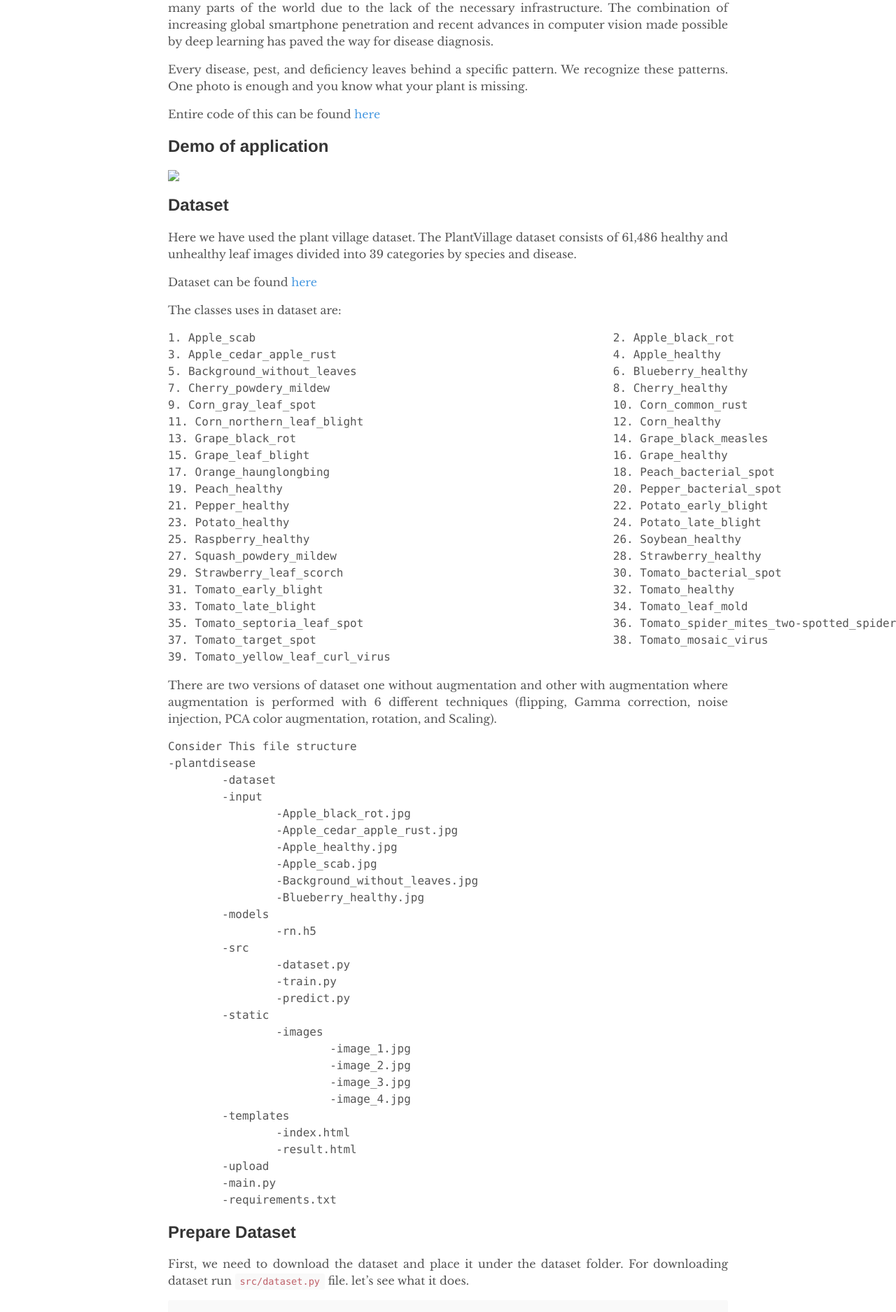
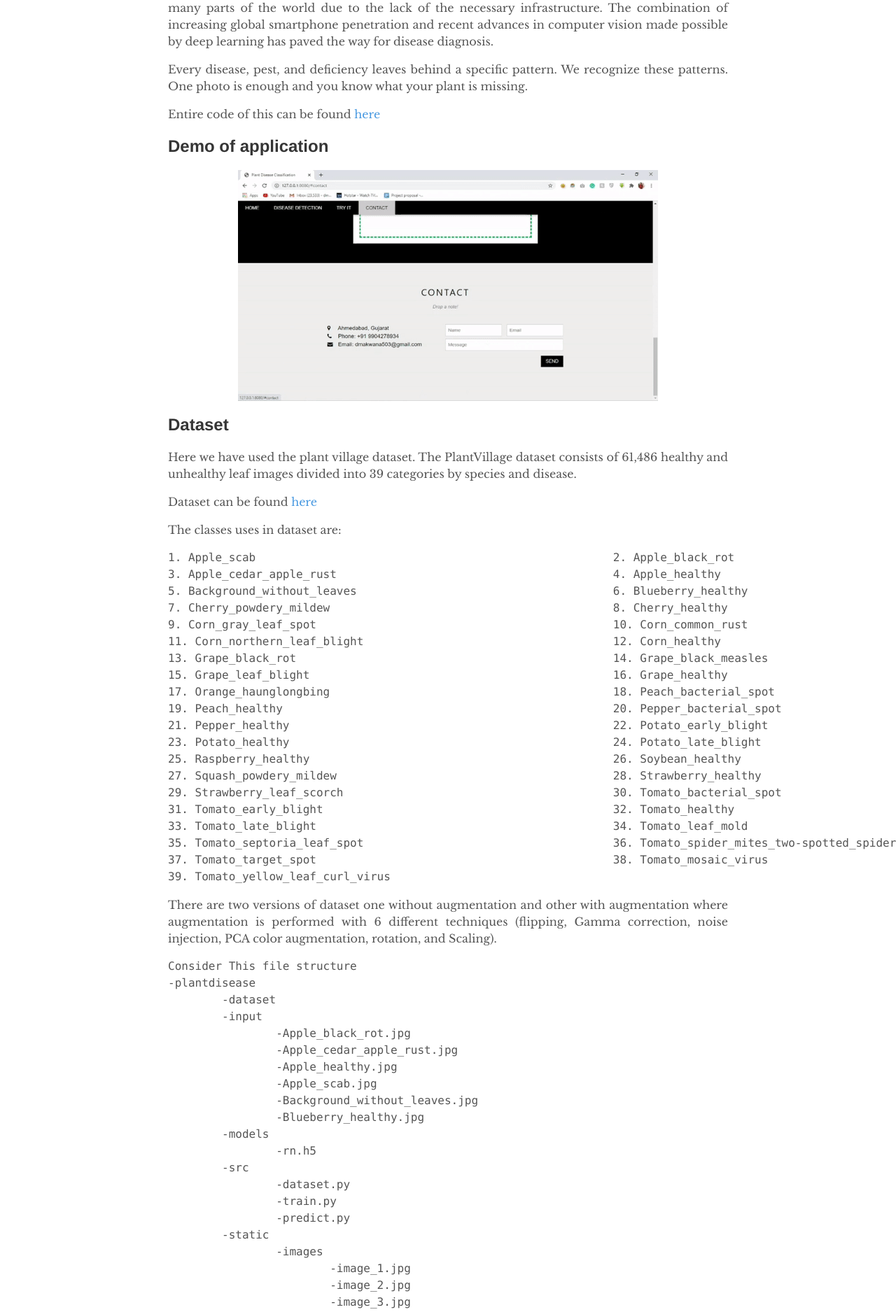
Before and after one commit to DhruvMakwana/dhruvmakwana.github.io, a Jekyll site: the page built from _posts/2020-07-03-Plant-Disease-Classification.md, in a window 1280 px wide. Shown: the part 416-2291 px from the top of the page at 70% size. Built offline with Jekyll 4.4.1, drawn with Linux system fonts in a browser that asks for light colours; comment, search, counter and statistics services are not loaded.

Commit message:
initial commit

```diff
--- a/_posts/2020-07-03-Plant-Disease-Classification.md
+++ b/_posts/2020-07-03-Plant-Disease-Classification.md
@@ -13,7 +13,7 @@ Entire code of this can be found [here](https://github.com/DhruvMakwana/crop-dis
 
 ## Demo of application
 
-<img src="images/plantdisease.gif">
+<img src="../images/plantdisease.gif">
 
 ## Dataset
 Here we have used the plant village dataset. The PlantVillage dataset consists of 61,486 healthy and unhealthy leaf images divided into 39 categories by species and disease.
```
